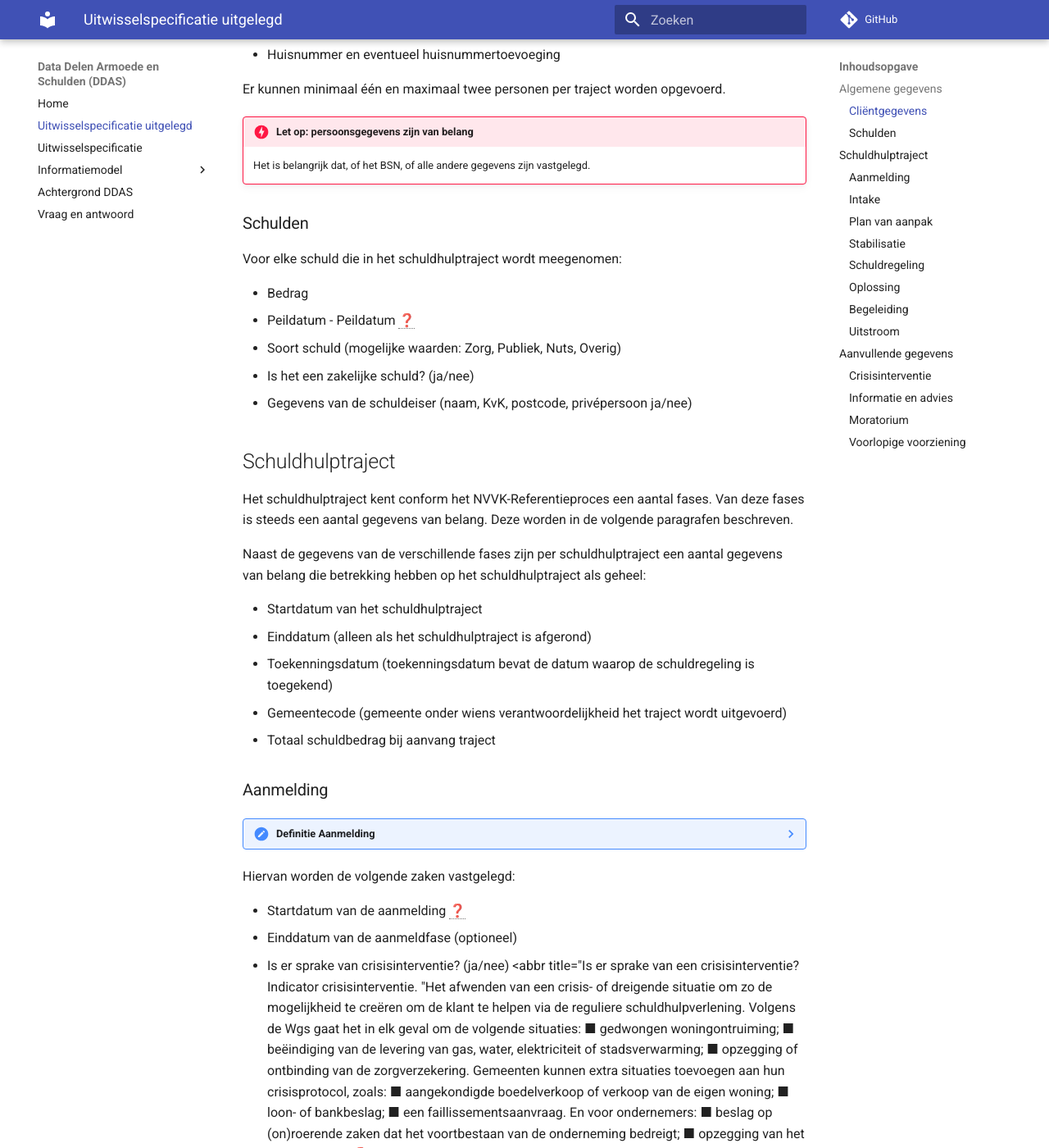
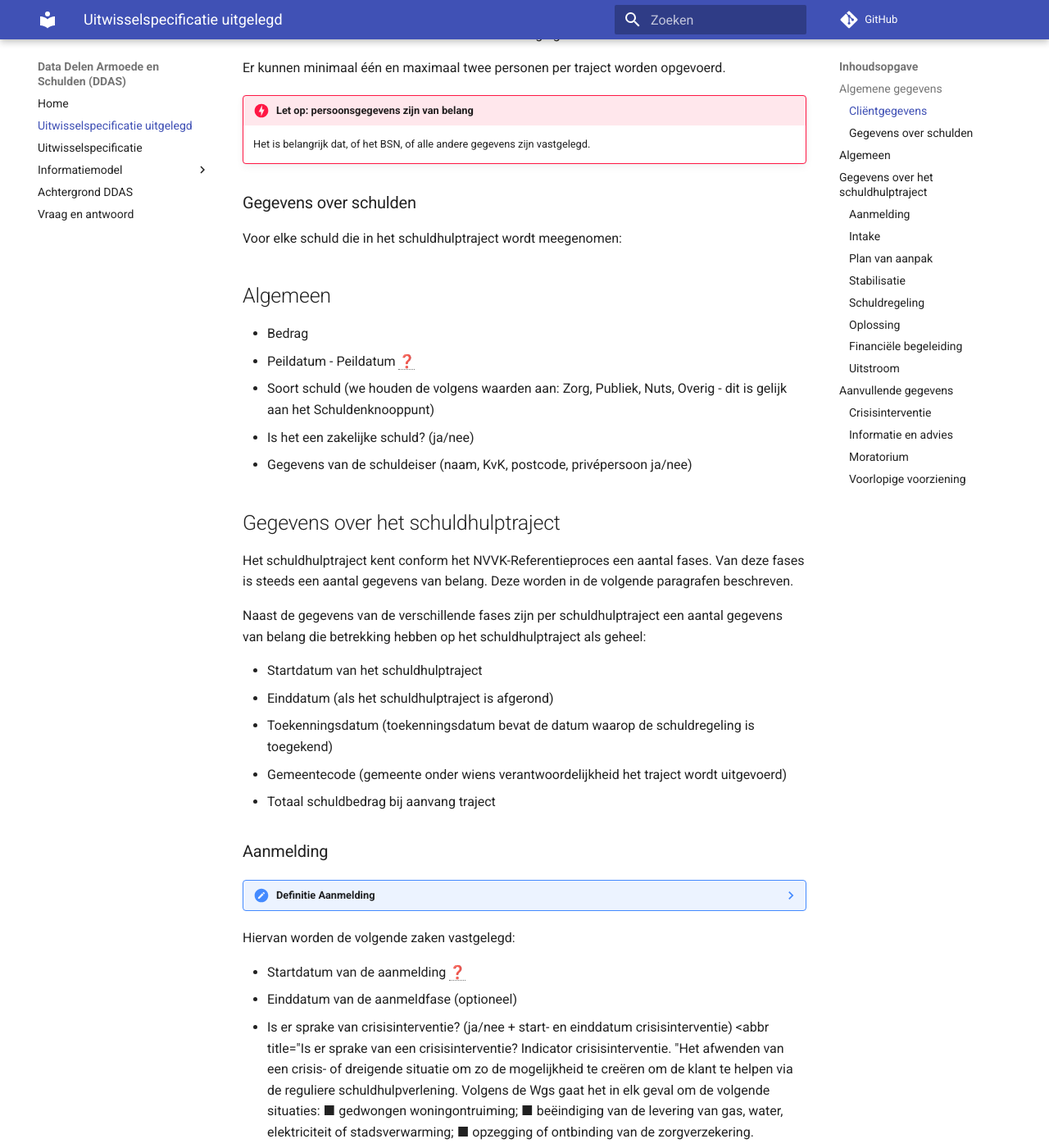
Before and after one commit to VNG-Realisatie/ddas, an MkDocs documentation site: the page built from docs/uitleg_Model Schuldhulpverlening.md, in a window 1280 px wide and 1400 px high, scrolled down 679 px. Shown: the whole window at 82% size. Built offline with MkDocs 1.6.1 and Material for MkDocs 9.7.7, drawn with Linux system fonts in a browser that asks for light colours; comment, search, counter and statistics services are not loaded; the version menu is left out; some of the changed text lies outside the part shown.

Commit message:
Teksten aangepast nav opmerkingen Anna en Saskia

```diff
--- a/docs/uitleg_Model Schuldhulpverlening.md
+++ b/docs/uitleg_Model Schuldhulpverlening.md
@@ -1,6 +1,8 @@
 # Uitleg uitwisselspecificatie
 
-Om in het kader van DDAS gegevens aan het CBS te kunnen leveren versturen schuldhulpverleners gegevens over schuldhulptrajecten via een zogenaamd JSON-uitwisselbestand. De structuur van dit bestand wordt in technische zin beschreven onder het kopje [Uitwisselspecificatie](uitwisselspecificatie.md). Voor schuldhulpverleners is het belangrijk dat zij de juiste gegevens in hun systemen administreren, anders wordt het aanleveren van de benodigde informatie bemoeilijkt. In de volgende paragrafen wordt in (niet technische taal) beschreven welke gegevens  schuldhulpverleners moeten vastleggen om juist en volledig gegevens conform DDAS aan het CBS te kunnen leveren.
+Schuldhulporganisaties leveren gegevens aan het CBS via een speciaal digitaal bestand (JSON-bestand). In dit bestand staan gegevens over schuldhulptrajecten. Hoe dit bestand technisch is opgebouwd, wordt uitgelegd onder het kopje ‘Uitwisselspecificatie’.
+Voor schuldhulporganisaties is het belangrijk om de juiste gegevens goed vast te leggen in hun eigen systemen. Als dat niet goed gebeurt, wordt het moeilijker om de gegevens op de juiste manier aan te leveren.
+Op deze pagina leggen we in niet-technische taal uit welke informatie je als organisatie moet vastleggen, zodat je de gegevens goed en volledig kunt aanleveren volgens de DDAS-richtlijnen aan het CBS.
 
 ## Algemene gegevens
 
@@ -20,24 +22,26 @@ Er kunnen minimaal één en maximaal twee personen per traject worden opgevoerd.
     Het is belangrijk dat, of het BSN, of alle andere gegevens zijn vastgelegd.
 
 
-### Schulden
+### Gegevens over schulden
 
 Voor elke schuld die in het schuldhulptraject wordt meegenomen:
 
+## Algemeen
+
 - Bedrag
 - Peildatum - Peildatum <abbr title="Peildatum dat de schuld is vastgesteld.">❓</abbr>
-- Soort schuld (mogelijke waarden: Zorg, Publiek, Nuts, Overig)
+- Soort schuld (we houden de volgens waarden aan: Zorg, Publiek, Nuts, Overig - dit is gelijk aan het Schuldenknooppunt)
 - Is het een zakelijke schuld? (ja/nee)
 - Gegevens van de schuldeiser (naam, KvK, postcode, privépersoon ja/nee)
 
-## Schuldhulptraject
+## Gegevens over het schuldhulptraject
 
 Het schuldhulptraject kent conform het NVVK-Referentieproces een aantal fases. Van deze fases is steeds een aantal gegevens van belang. Deze worden in de volgende paragrafen beschreven.
 
 Naast de gegevens van de verschillende fases zijn per schuldhulptraject een aantal gegevens van belang die betrekking hebben op het schuldhulptraject als geheel:
 
 - Startdatum van het schuldhulptraject
-- Einddatum (alleen als het schuldhulptraject is afgerond)
+- Einddatum (als het schuldhulptraject is afgerond)
 - Toekenningsdatum (toekenningsdatum bevat de datum waarop de schuldregeling is toegekend)
 - Gemeentecode (gemeente onder wiens verantwoordelijkheid het traject wordt uitgevoerd)
 - Totaal schuldbedrag bij aanvang traject
@@ -52,7 +56,7 @@ Hiervan worden de volgende zaken vastgelegd:
 
 - Startdatum van de aanmelding <abbr title="Datum waarop een persoon met een hulpvraag komt rondom (dreigende) schulden. Dit kan een persoonlijke, schriftelijke, digitale of telefonische vraag zijn. ">❓</abbr>
 - Einddatum van de aanmeldfase (optioneel)
-- Is er sprake van crisisinterventie? (ja/nee) <abbr title="Is er sprake van een crisisinterventie? Indicator crisisinterventie. "Het afwenden van een crisis- of dreigende situatie om zo de mogelijkheid te cre&#235;ren om de klant te helpen via de reguliere schuldhulpverlening.
+- Is er sprake van crisisinterventie? (ja/nee + start- en einddatum crisisinterventie) <abbr title="Is er sprake van een crisisinterventie? Indicator crisisinterventie. "Het afwenden van een crisis- of dreigende situatie om zo de mogelijkheid te cre&#235;ren om de klant te helpen via de reguliere schuldhulpverlening.
 Volgens de Wgs gaat het in elk geval om de volgende situaties:
 ■ gedwongen woningontruiming;
 ■ be&#235;indiging van de levering van gas, water, elektriciteit of stadsverwarming;
@@ -120,16 +124,16 @@ Hiervan worden de volgende zaken vastgelegd:
 Hiervan worden de volgende zaken vastgelegd:
 
 - Start- en einddatum
-- Soort oplossing (mogelijke waarden: Betalingsregeling, Herfinanciering, Saneringskrediet, Schuldbemiddeling, 0%-aanbod)
-- VTLB-bedrag (per maand) <abbr title="Het “Vrij te laten bedrag” (VTLB) is het bedrag (in hele euro's per maand) dat een persoon of huishouden met schulden mag behouden om in de basisbehoeften te voorzien. Dit bedrag wordt vastgesteld tijdens schuldhulpverleningstrajecten. Het VTLB zorgt ervoor dat iemand niet verder in de problemen komt door schulden af te lossen en tegelijkertijd nog kan voorzien in noodzakelijke kosten van levensonderhoud.">❓</abbr>
+- Soort (mogelijke waarden: Betalingsregeling, Herfinanciering, Saneringskrediet, Schuldbemiddeling, 0%-aanbod)
+- VTLB-bedrag (per maand) van de cliënt <abbr title="Het “Vrij te laten bedrag” (VTLB) is het bedrag (in hele euro's per maand) dat een persoon of huishouden met schulden mag behouden om in de basisbehoeften te voorzien. Dit bedrag wordt vastgesteld tijdens schuldhulpverleningstrajecten. Het VTLB zorgt ervoor dat iemand niet verder in de problemen komt door schulden af te lossen en tegelijkertijd nog kan voorzien in noodzakelijke kosten van levensonderhoud.">❓</abbr>
 
 
-### Begeleiding
+### Financiële begeleiding
 
 ??? note "Definitie Begeleiding"
     Begeleiding voor clienten in het kader van schuldhulpdienstverlening.
 
-Voor elk type begeleiding worden de volgende gegevens vastgelegd:
+Voor elk vorm van financiële begeleiding:
 
 - Soort begeleiding (mogelijke waarden: Budgetcoaching, Budgetbeheer, Beschermingsbewind, Lange Termijn Begeleiding (DFD), Budgetbegeleiding)
 - Start- en einddatum
```
Also changed, not shown: 1 other file.
